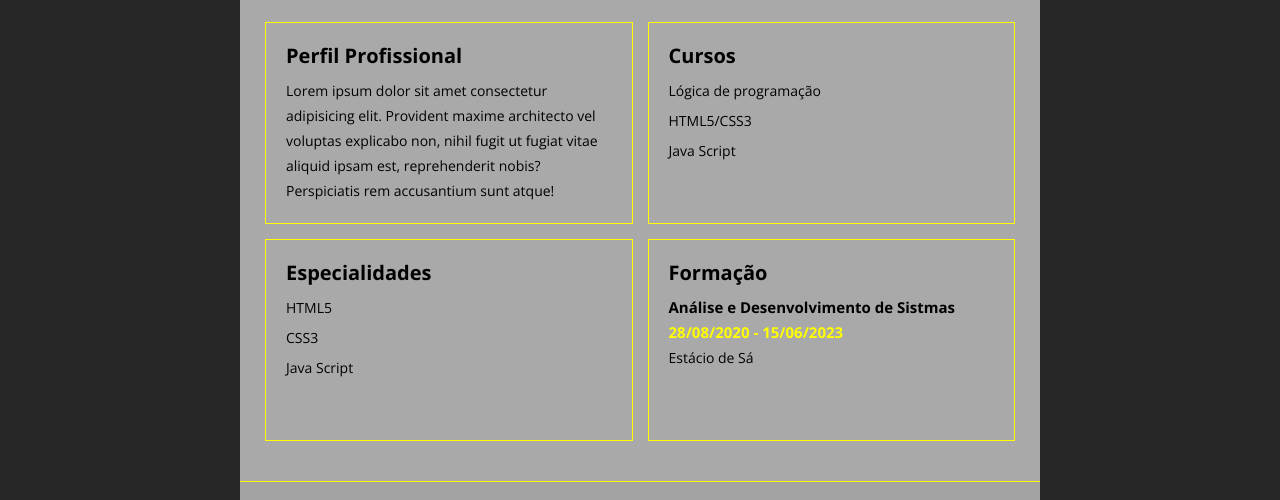
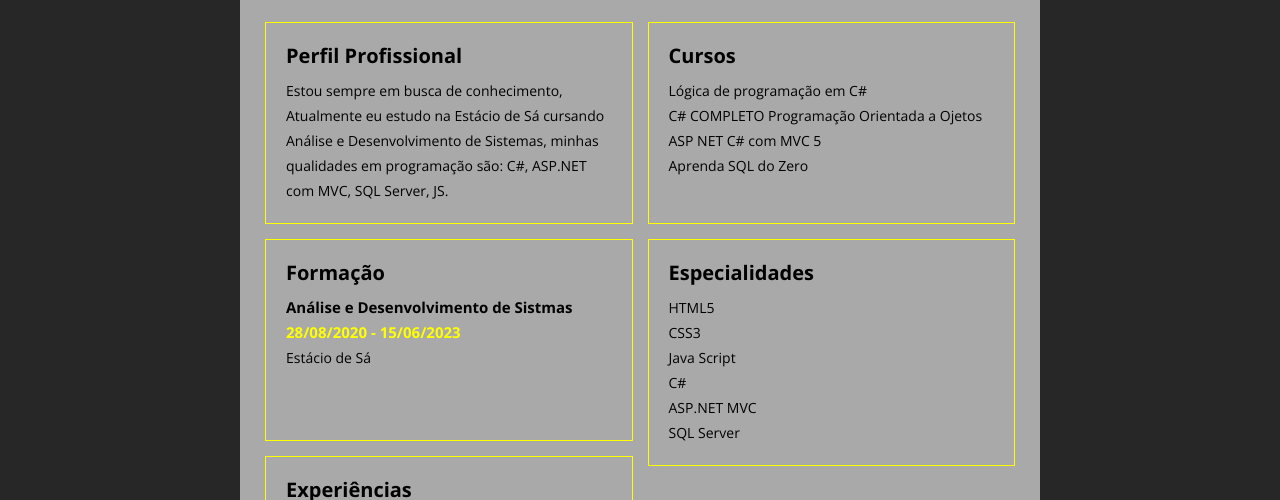
Before and after one commit to felipe33081/CV-Portifolio, a plain HTML site: page PortifofioCV/index.html in a window 1280 px wide. Shown: the part 300-800 px from the top of the page. Drawn offline with nearby package versions, Linux system fonts and the light colour scheme.

Commit message:
Alteração do Portfólio.
Atualização do Currículo.

```diff
--- a/PortifofioCV/assets/css/style.css
+++ b/PortifofioCV/assets/css/style.css
@@ -173,7 +173,6 @@ main .coluna section h3 strong{
 }
 main .coluna section ul{}
 main .coluna section ul li{
-    padding-bottom: 5px;
     font-size: 14px;
 }
 
--- a/PortifofioCV/index.html
+++ b/PortifofioCV/index.html
@@ -52,7 +52,29 @@
                 <div class="coluna coluna-esquerda">
                     <section>
                         <h2>Perfil Profissional</h2>
-                        <p>Lorem ipsum dolor sit amet consectetur adipisicing elit. Provident maxime architecto vel voluptas explicabo non, nihil fugit ut fugiat vitae aliquid ipsam est, reprehenderit nobis? Perspiciatis rem accusantium sunt atque!</p>
+                        <p>Estou sempre em busca de conhecimento, Atualmente eu estudo na Estácio de Sá cursando Análise e Desenvolvimento de Sistemas, minhas qualidades em programação são: C#, ASP.NET com MVC, SQL Server, JS.</p>
+                    </section>
+                    <section>
+                        <h2>Formação</h2>
+                        <h3>Análise e Desenvolvimento de Sistmas <strong>28/08/2020 - 15/06/2023</strong></h3>
+                        <p>Estácio de Sá</p>
+                    </section>
+                    <section>
+                        <h2>Experiências</h2>
+                        <h3>Estágio em Desenvolvimento de Software <strong>26/04/2021 - Atual</strong></h3>
+                        <p>Estácio de Sá</p>
+                    </section>
+                </div>
+                <!--LADO DIREITO-->
+                <div class="coluna coluna-direita">
+                    <section>
+                        <h2>Cursos</h2>
+                        <ul>
+                            <li>Lógica de programação em C#</li>
+                            <li>C# COMPLETO Programação Orientada a Ojetos</li>
+                            <li>ASP NET C# com MVC 5</li>
+                            <li>Aprenda SQL do Zero</li>
+                        </ul>
                     </section>
                     <section>
                         <h2>Especialidades</h2>
@@ -60,23 +82,10 @@
                             <li>HTML5</li>
                             <li>CSS3</li>
                             <li>Java Script</li>
+                            <li>C#</li>
+                            <li>ASP.NET MVC</li>
+                            <li>SQL Server</li>
                         </ul>
-                    </section>
-                </div>
-                <!--LADO DIREITO-->
-                <div class="coluna coluna-direita">
-                    <section>
-                        <h2>Cursos</h2>
-                        <ul>
-                            <li>Lógica de programação</li>
-                            <li>HTML5/CSS3</li>
-                            <li>Java Script</li>
-                        </ul>
-                    </section>
-                    <section>
-                        <h2>Formação</h2>
-                        <h3>Análise e Desenvolvimento de Sistmas <strong>28/08/2020 - 15/06/2023</strong></h3>
-                        <p>Estácio de Sá</p>
                     </section>
                 </div>
             </div>
```
